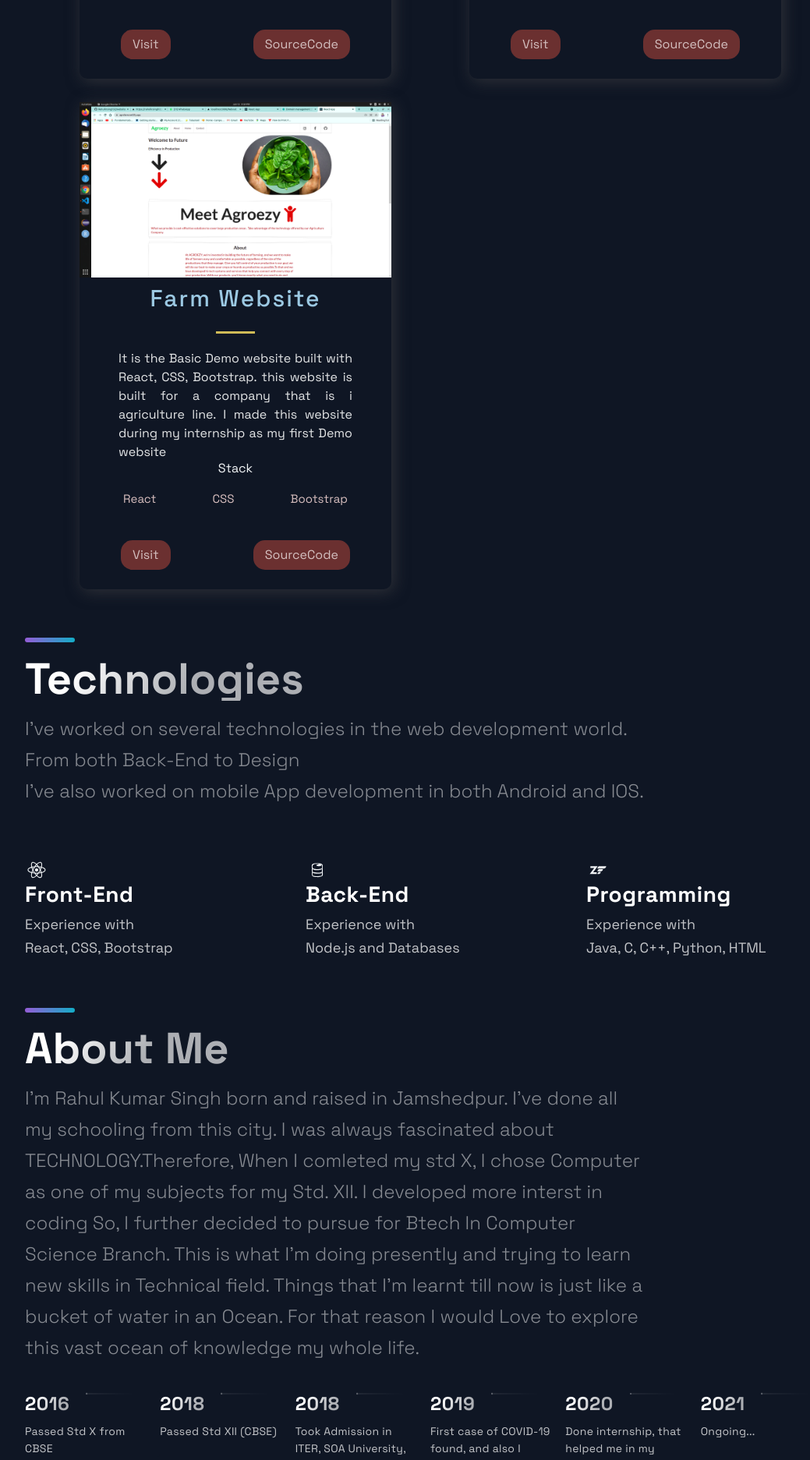
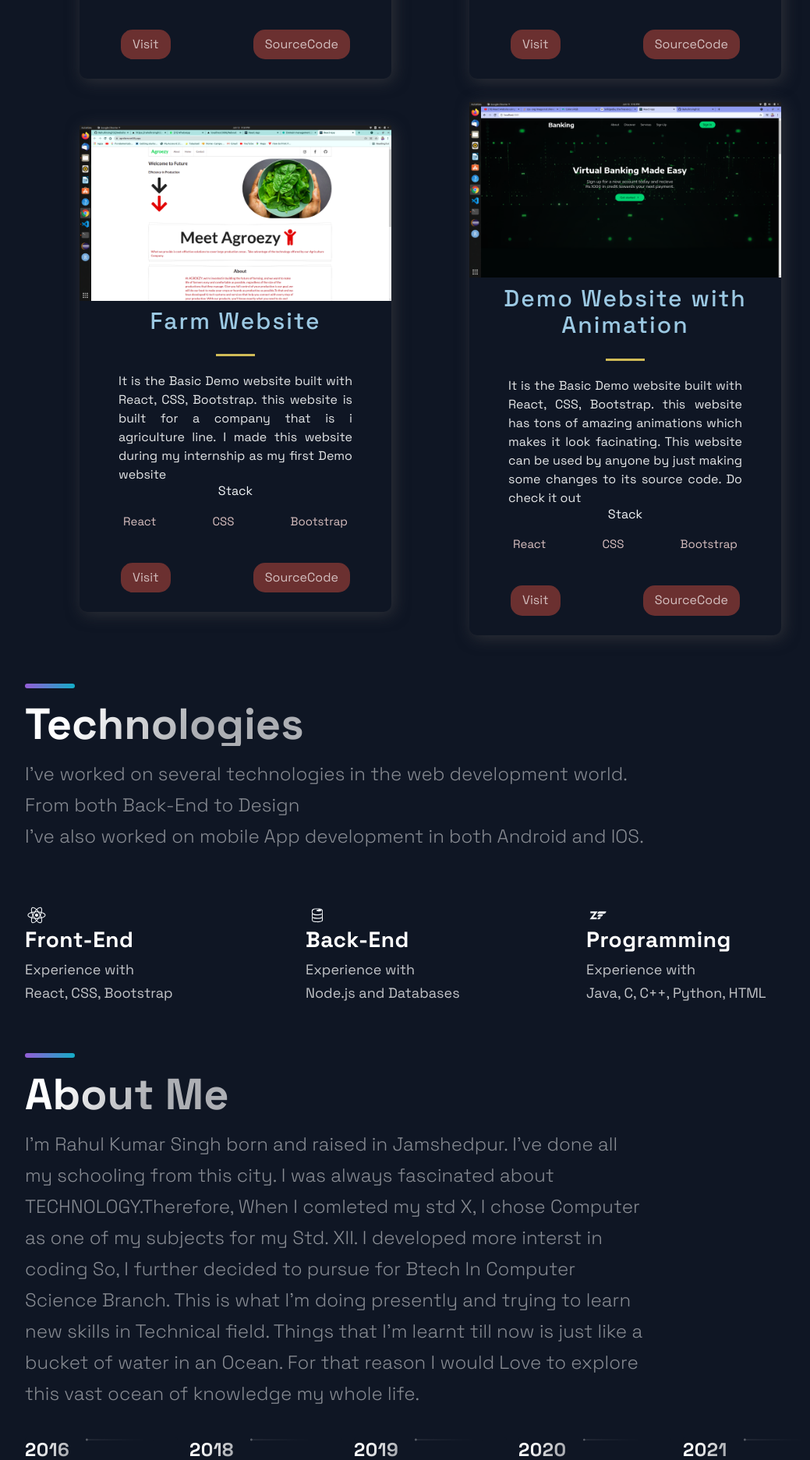
Before and after one commit to Rahulkrsingh32/portfolio, a Next.js app: page / in a window 1280 px wide. Shown: the part 1440-3313 px from the top of the page at 78% size, without its empty margins (88-1127 px from the left). Built offline with nearby package versions, Linux system fonts and the light colour scheme.

Commit message:
updated project

```diff
--- a/src/constants/constants.js
+++ b/src/constants/constants.js
@@ -24,14 +24,22 @@ export const projects = [
     tags: ['React', 'CSS', 'Bootstrap'],
     source: 'https://github.com/Rahulkrsingh32/website.git',
     visit: 'https://agrofarm.netlify.app/',
-    id: 1,
+    id: 2,
+  },
+  {
+    title: 'Demo Website with Animation',
+    description: "It is the Basic Demo website built with React, CSS, Bootstrap. this website has tons of amazing animations which makes it look facinating. This website can be used by anyone by just making some changes to its source code. Do check it out",
+    image: '/images/4.png',
+    tags: ['React', 'CSS', 'Bootstrap'],
+    source: 'https://github.com/Rahulkrsingh32/coolwebsite.git',
+    visit: 'https://coolwebsite.netlify.app/',
+    id: 3,
   },
 ];
 
 export const TimeLineData = [
   { year: 2016, text: 'Passed Std X from CBSE', },
-  { year: 2018, text: 'Passed Std XII (CBSE)', },
-  { year: 2018, text: 'Took Admission in ITER, SOA University, Bhubneswar to persue B.tech in CS', },
+  { year: 2018, text: 'Passed Std XII (CBSE) and Took Admission in ITER, SOA University, Bhubneswar to persue B.tech in CS', },
   { year: 2019, text: 'First case of COVID-19 found, and also I Found my interst in web-Development and started learning it', },
   { year: 2020, text: 'Done internship, that helped me in my coading skills', },
   { year: 2021, text: 'Ongoing... ', }
```
Also changed, not shown: public/images/4.jpg (deleted), public/images/4.png (added).
